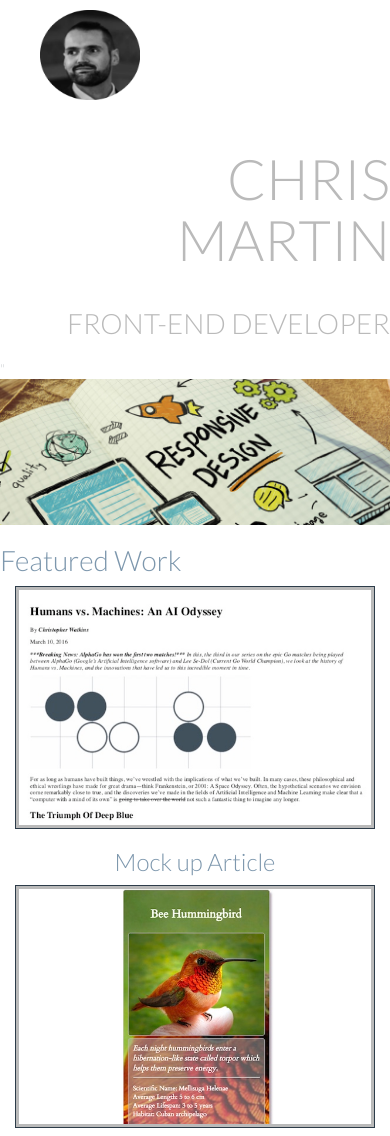
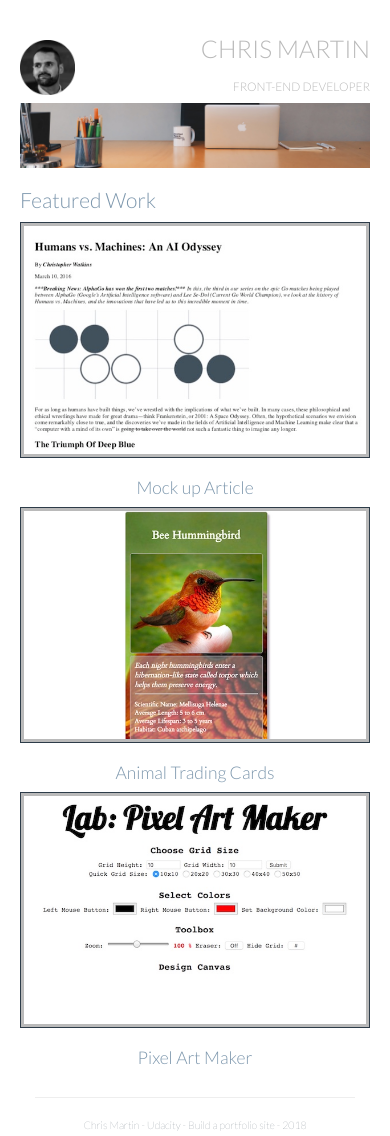
Before and after one commit to Chris-Martin-913/Build_a_portfolio_site, a plain HTML site: page index.html in a window 390 px wide. Shown: the top 1136 px of the page. Drawn offline with nearby package versions, Linux system fonts and the light colour scheme.

Commit message:
check rubix, then submit

```diff
--- a/index.html
+++ b/index.html
@@ -8,74 +8,80 @@
     <meta http-equiv="X-UA-Compatible" content="IE=edge">
     <title>Chris Martin - Udacity Front-End Developer Student</title>
     <link rel="stylesheet" href="https://fonts.googleapis.com/css?family=Lato:100,300" type="text/css">
-    <link rel="stylesheet" href="./style/bootstrap.min.css" type="text/css" >
+    <link rel="stylesheet" href="./style/bootstrap.min.css" type="text/css">
     <link rel="stylesheet" href="https://cdnjs.cloudflare.com/ajax/libs/normalize/7.0.0/normalize.min.css">
-    <link rel="stylesheet" href="./style/style.css" type="text/css" >
+    <link rel="stylesheet" href="./style/style.css" type="text/css">
 </head>
+
 <body>
-    <header>
     <div class="container">
+        <header class="row">
+            <ul>
+                <li>
+                    <img src="img/logo.png" alt="Logo">
+                </li>
+            </ul>
+            <ul>
+                <li>
+                    <h1>Chris Martin</h1>
+                </li>
+                <li>
+                    <h4>Front-end Developer</h4>
+                </li>
+            </ul>
+        </header>
+
+        <section class="row">
+            <img src="img/cover_img.png" alt="Cover Image">
+        </section>
+        <main class="row">
+            <div class="featured">
+                <h2>Featured Work</h2>
+            </div>
             <div class="row">
-                <ul class="pull-left list">
-                    <li><img class="logo" src="img/logo.png" alt="Logo"></li>
-                </ul>
-                <ul  class="pull-right list">
-                    <li><h1>Chris Martin</h1></li>
-                    <li><h4>Front-end Developer</h4></li>
-                </ul>
-            </div>
-        </div>
-    </header>
-    <section>"
-        <div class="container">
-            <div class="row">
-                <img src="img/cover_img.jpg" alt="Cover Image">
-            </div>
-        </div>
-    </section>
-    <main>
-        <div class="featured">
-            <div class="container">
-                <div class="row">
-                    <h2>Featured Work</h2>
-                    <div class="col-md-4">
                 <article class="featured_item">
+                    <ul class="col-sm-4">
+                        <li>
                             <a href="https://codepen.io/ChrisMartin913/pen/ZaqQKY">
-                                    <img src="img/mock_up.jpg" alt="Portfolio item">
+                                <img src="img/mock_up.jpg" alt="Featured item">
                                 <h3>Mock up Article</h3>
                             </a>
+                        </li>
+                    </ul>
+                    <ul class="col-sm-4">
+                        <li>
+
+                            <a href="https://codepen.io/ChrisMartin913/pen/XzNevp">
+                                <img src="img/animal_cards.jpg" alt="Featured item">
+                                <h3>Animal Trading Cards</h3>
+                            </a>
+                        </li>
+                    </ul>
+                    <ul class="col-sm-4">
+                        <li>
+                            <a href="https://codepen.io/ChrisMartin913/pen/yPRYaE">
+                                <img src="img/pixel_art.jpeg" alt="Featured item">
+                                <h3>Pixel Art Maker</h3>
+                            </a>
+                        </li>
+                    </ul>
                 </article>
             </div>
-                    <div class="col-md-4">
-                    <article class="featured_item">
-                        <a href="https://codepen.io/ChrisMartin913/pen/XzNevp">
-                                <img src="img/animal_cards.jpg" alt="Portfolio item">
-                            <h3>Animal Trading Cards</h3>
-                        </a>
-                    </article>
-                    </div>
-                    <div class="col-md-4">
-                        <article class="featured_item">
-                            <a href="https://codepen.io/ChrisMartin913/pen/yPRYaE">
-                                <img src="img/pixel_art.jpeg" alt="Portfolio item">
-                                <h3>Pixel Art Maker</h3>
-                            </a>
-                        </article>
-                    </div>
-            </div>
-        </div>
         </main>
+        <hr>
         <footer>
             <div class="container">
                 <div class="row">
-                    <ul class="pull-left list">
-                        <li><a href="https://eu.udacity.com/"><p>Udacity</p></a></li>
-                    </ul>
-                    <ul class="pull-left logo list">
-                        <li><a href="https://eu.udacity.com/"><img class="logo" src="img/udacitylogo.png" alt="Udacity Logo"></a></li>
+                    <ul class="col-sm-12">
+                        <li>
+                            <p>Chris Martin - Udacity - Build a portfolio site - 2018</p>
+                            </a>
+                        </li>
                     </ul>
                 </div>
             </div>
         </footer>
+    </div>
 </body>
+
 </html>
--- a/style/style.css
+++ b/style/style.css
@@ -5,40 +5,35 @@
 body {
   color: #2d3c49;
   font-weight: 200;
+  margin: 20px;
+  min-width:300px;
+  width: auto !important;
+  width:300px;
 }
-.logo {
-  padding-top: 10%;
+ul {
+  width: 100%;
+  padding: 0;
+  list-style: none;
+  list-style-type: none;
 }
 header {
-  text-align: right;
   text-transform: uppercase;
   color: #bababa;
+
 }
 header h1 {
-  font-size: 4em;
+  font-size: 2.5em;
   text-align: right;
 }
 header h4 {
-  font-size: 2em;
+  font-size: 1.25em;
   text-align: right;
 }
-header .logo{
-  width: 100px;
-  height: 100px;
-}
-.list {
-  list-style: none;
-}
-footer {
-  display: inline;
-}
-footer .logo {
-  max-width:50px;
-  max-height:50px;
-}
-footer .logo:hover {
+header img{
+  padding-top: 25px;
   max-width: 75px;
-  max-height: 75px;
+  float: left;
+  text-align: left;
 }
 section img {
   width: 100%;
@@ -56,8 +51,13 @@ section img {
   font-weight: 400;
   color: #7d97ad;
 }
-.featured h3 {
+.featured_item {
+  display: inline;
+  list-style: none;
+}
+.featured_item h3 {
   text-align: center;
+  font-size: 1.5em;
   font-weight: 400;
   color: #7d97ad;
 }
@@ -70,21 +70,94 @@ section img {
 .featured_item img:hover{
   background-color:#7d97ad;
 }
-
-@media only screen and (min-width: 993px) {
-
-}
-@media only screen and (max-width: 992px) {
-
+footer p {
+  text-align: right;
 }
 @media only screen and (max-width: 768px) {
-
+  header img{
+    padding-top: 20px;
+    max-width: 65px;
+  }
+  header h1 {
+    font-size: 2.25em;
+  }
+  header h4 {
+    font-size: 1.1em;
+  }
+  .featured h2 {
+    font-size: 2em;
+  }
+  .featured_item h3 {
+    font-size: 1.75em;
+  }
+  footer p {
+    font-size: 1em;
+    text-align: center;
+  }
 }
 @media only screen and (max-width: 600px) {
-
+  header img{
+    padding-top: 20px;
+    max-width: 60px;
+  }
+  header h1 {
+    font-size: 2em;
+  }
+  header h4 {
+    font-size: 1em;
+  }
+  .featured h2 {
+    font-size: 1.75em;
+  }
+  .featured_item h3 {
+    font-size: 1.50em;
+  }
+  footer p {
+    font-size: 1em;
+    text-align: center;
+  }
 }
 @media only screen and (max-width: 500px) {
-
+  header img{
+    padding-top: 20px;
+    max-width: 55px;
+  }
+  header h1 {
+    font-size: 1.75em;
+  }
+  header h4 {
+    font-size: 0.85em;
+  }
+  .featured h2 {
+    font-size: 1.50em;
+  }
+  .featured_item h3 {
+    font-size: 1.25em;
+  }
+  footer p {
+    font-size: 0.75em;
+    text-align: center;
+  }
 }
 @media only screen and (max-width: 360px) {
+  header img{
+    padding-top: 15px;
+    max-width: 50px;
+  }
+  header h1 {
+    font-size: 1.5em;
+  }
+  header h4 {
+    font-size: 0.75em;
+  }
+  .featured h2 {
+    font-size: 1.25em;
+  }
+  .featured_item h3 {
+    font-size: 1em;
+  }
+  footer p {
+    font-size: 0.75em;
+    text-align: center;
+  }
 }
```
Also changed, not shown: img/cover_img.jpg (deleted), img/cover_img.png (added), img/udacitylogo.jpg (deleted), img/udacitylogo.png (deleted). Lines whose indentation alone changed are shown as unchanged.
